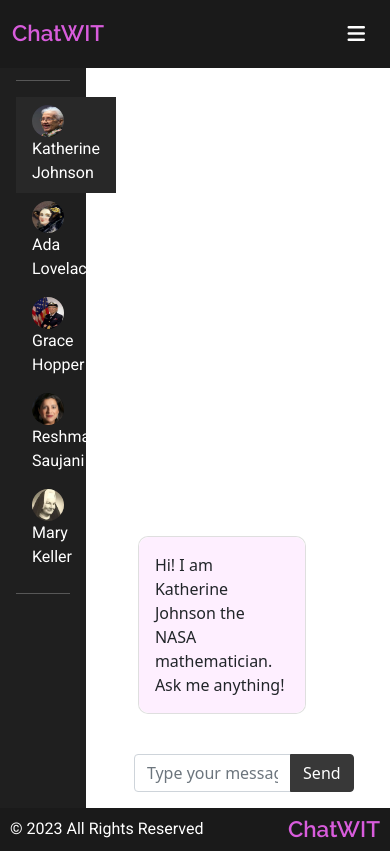
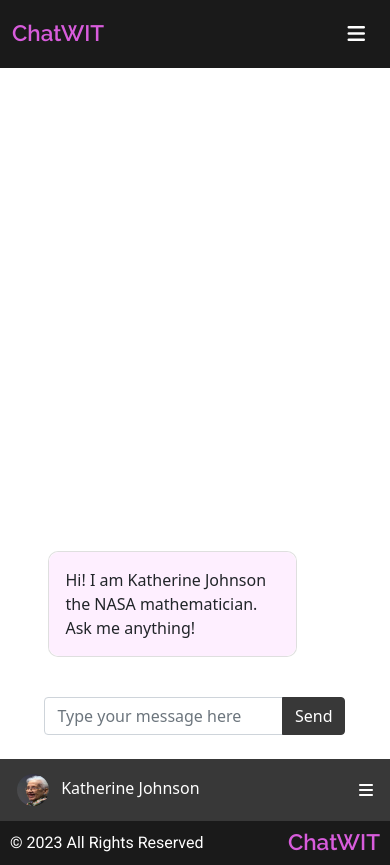
Before and after one commit to keironchaudhry/women-in-tech-hackathon, a Flask app: page /chat in a window 390 px wide. Run offline with Flask 2, Linux system fonts and the light colour scheme; some libraries are stand-ins or nearby versions.

Commit message:
Add responsive layouts to chat page

```diff
--- a/static/chat.js
+++ b/static/chat.js
@@ -94,6 +94,31 @@ chatSelector.addEventListener("click", function (e) {
     // set role name and description from data attributes of clicked element
     roleName = e.target.dataset.name;
     roleDesc = e.target.dataset.desc;
+
+    // update mobile menu picture url
+    let pictureURL = "";
+    switch (roleName) {
+        case "Katherine Johnson":
+            pictureURL = "../static/assets/imgs/katherine.jpg";
+            break;
+        case "Ada Lovelace":
+            pictureURL = "../static/assets/imgs/ada.jpg";
+            break;
+        case "Grace Hopper":
+            pictureURL = "../static/assets/imgs/grace.jpg";
+            break;
+        case "Reshma Saujani":
+            pictureURL = "../static/assets/imgs/reshma-saujani.jpg";
+            break;
+        case "Mary Keller":
+            pictureURL = "../static/assets/imgs/mary-keller.jpg";
+            break;
+    }
+
+    document.getElementById('mobile_img').src = pictureURL;
+    document.getElementById('mobile_name').textContent = roleName;
+
+
     // remove highlight from all selector elements
     chatSelector.childNodes.forEach((element) => {
         if (element.classList) {
--- a/static/style.css
+++ b/static/style.css
@@ -159,7 +159,6 @@ footer {
 
 .chat-sidebar {
   background-color: #1f1f1f!important;
-  min-height: 90vh;
 }
 
 .chat-sidebar-link {
@@ -194,9 +193,18 @@ footer {
   border-color: #484848;
 }
 
+.btn-chat-mobile {
+  display: flex;
+  align-items: center;
+  justify-content: space-between;
+  width: 100%;
+  border-radius: 0;
+}
+
 .chat-spinner {
   color: #f5b6f7 !important
 }
+
 /*-------------------------------- Buttons*/
 .btn-pink {
   background-color: var(--pink-color);
@@ -221,9 +229,24 @@ footer {
   font-size: 0.9rem;
 }
 /*-------------------------------- Media queries*/
+@media screen and (min-width: 768px){
+  .collapse:not(.show) {
+      display: block;
+      height: auto !important;
+      visibility: visible;
+    }
+    .collapsing{
+      position: relative;
+      height: unset !important;
+      overflow: hidden;
+    }
+    .chat-sidebar {
+      min-height: 90vh;
+    }
+}
 @media (min-width: 990px) and (max-width: 1280px) {
   .img-about2 {
-     width: 72%;
+    width: 72%;
   }
   #katherine {
     display: none !important;
--- a/templates/chat.html
+++ b/templates/chat.html
@@ -1,7 +1,7 @@
 {% extends "base.html" %} {% block content %}
 <section class="container-fluid mt-5">
     <div class="row">
-        <div class="col-3 ps-0">
+        <div class="col-md-4 col-lg-3 px-0 collapse order-3 order-md-1" id="collapseMobile">
             <div
                 class="d-flex flex-column flex-shrink-0 p-3 text-white chat-sidebar h-100"
             >
@@ -92,7 +92,7 @@
             </div>
         </div>
 
-        <div class="col-9">
+        <div class="col-md-8 col-lg-9 order-1 order-md-2">
             <div class="row h-100">
                 <div
                     class="col-10 offset-1 d-flex flex-column justify-content-end"
@@ -133,6 +133,14 @@
                 </div>
             </div>
         </div>
+        <div class="col-12 order-2 d-flex justify-content-center mt-2 d-md-none w-100 px-0">
+            <button class="btn btn-chat btn-chat-mobile px-3" type="button" data-bs-toggle="collapse" data-bs-target="#collapseMobile" aria-expanded="false" aria-controls="collapseMobile">
+                <div class="nav-link text-white px-0">
+                    <img src="../static/assets/imgs/katherine.jpg" alt="" class="rounded-circle me-2" width="32" height="32" id="mobile_img">
+                    <span id="mobile_name">Katherine Johnson</span>
+                </div><i class="fa-solid fa-bars icon" aria-hidden="true"></i>
+              </button>
+        </div>
     </div>
 </section>
 {% endblock %} {% block scripts %}
```
